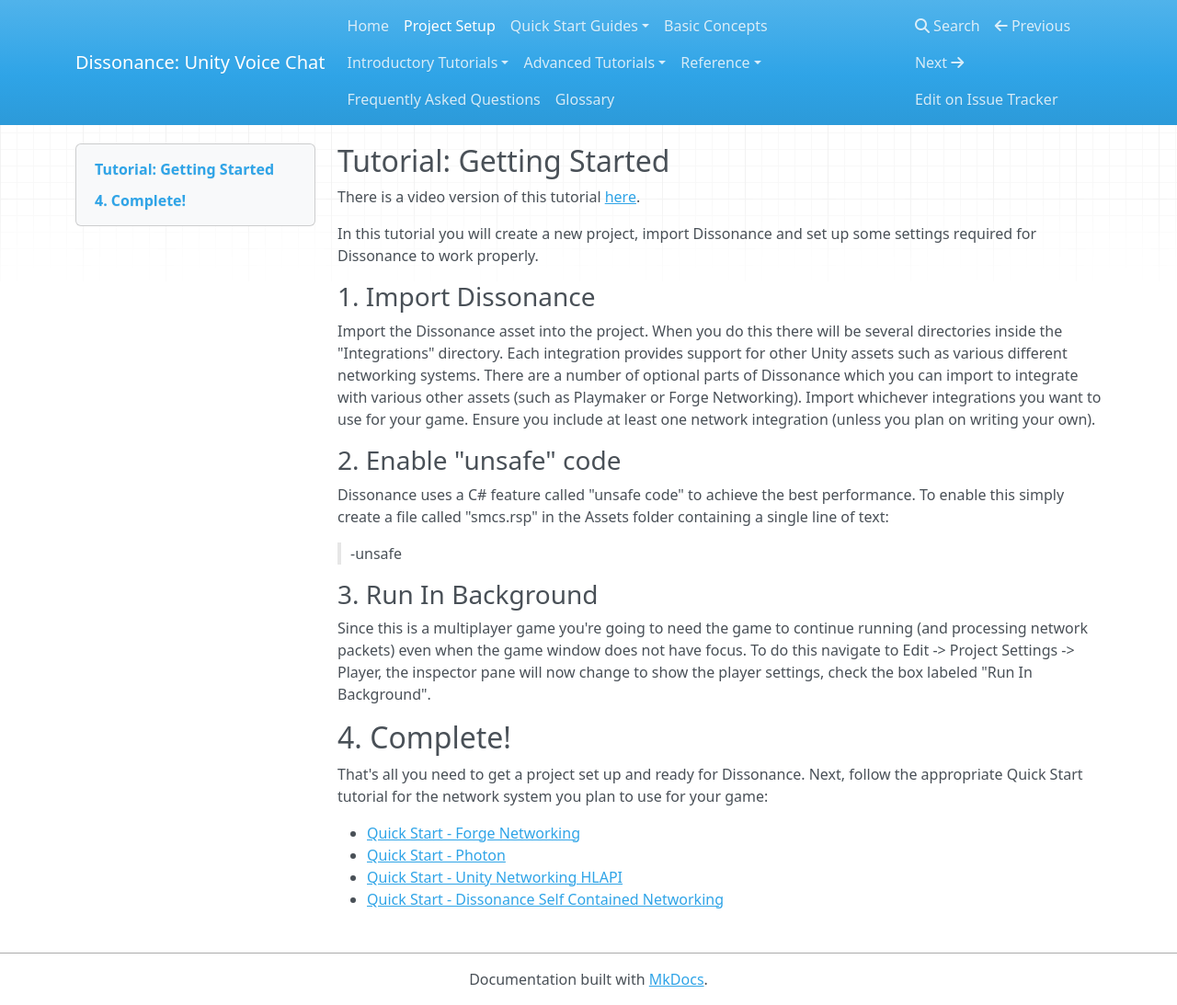
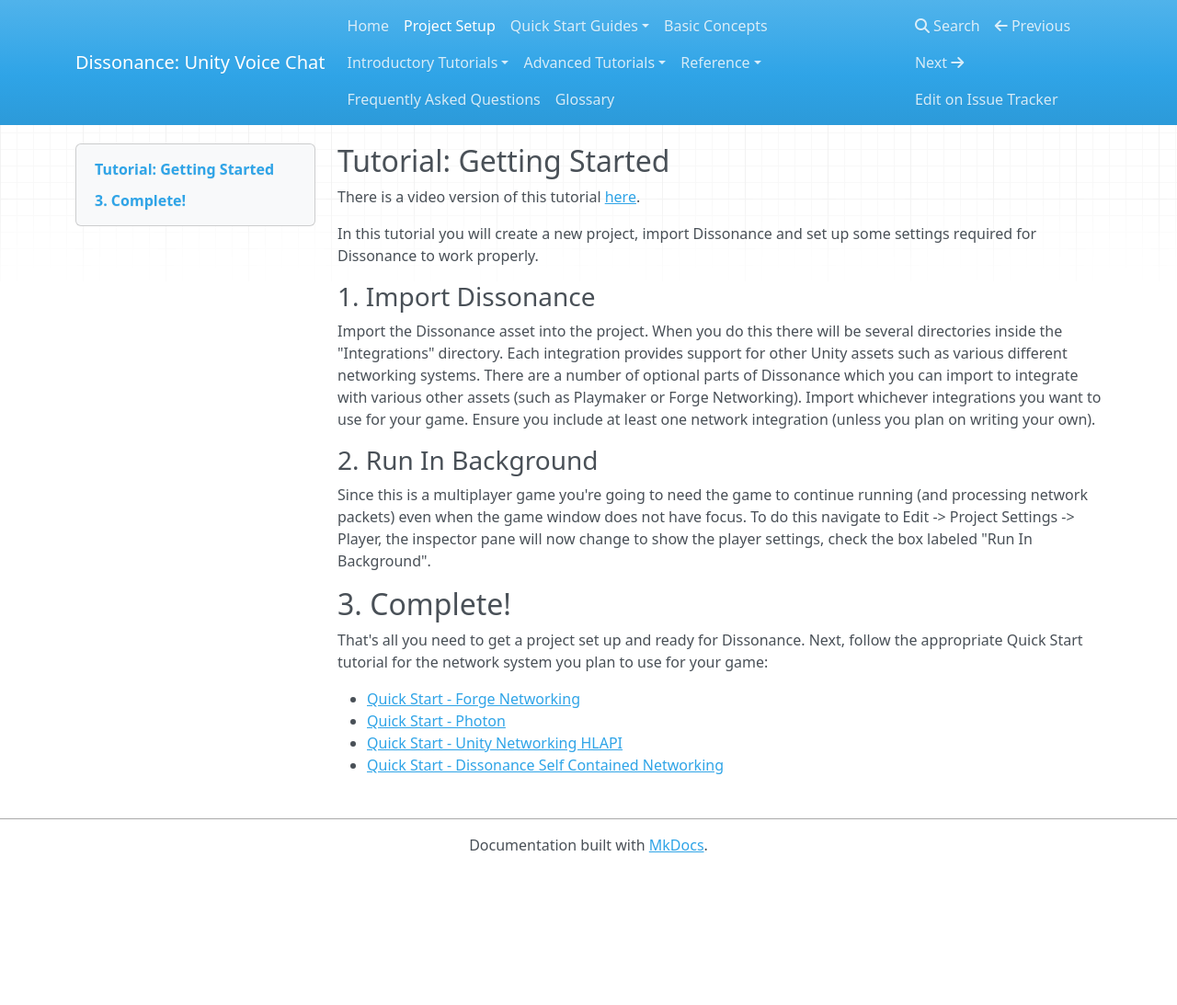
Before and after one commit to Placeholder-Software/Dissonance, an MkDocs documentation site: the page built from docs/Basics/Getting Started.md, in a window 1280 px wide and 1093 px high. Shown: the whole window at 92% size. Built offline with MkDocs 1.6.1, drawn with Linux system fonts in a browser that asks for light colours; nearby versions of some CDN libraries; old or Windows-style settings are respelled for this version of MkDocs.

Commit message:
Removed instructions to enable unsafe code from guide
Signed-off-by: Martin Evans <martindevans@gmail.com>

```diff
--- a/docs/Basics/Getting Started.md
+++ b/docs/Basics/Getting Started.md
@@ -8,17 +8,11 @@
 
 Import the Dissonance asset into the project. When you do this there will be several directories inside the "Integrations" directory. Each integration provides support for other Unity assets such as various different networking systems. There are a number of optional parts of Dissonance which you can import to integrate with various other assets (such as Playmaker or Forge Networking). Import whichever integrations you want to use for your game. Ensure you include at least one network integration (unless you plan on writing your own).
 
-### 2. Enable "unsafe" code
-
-Dissonance uses a C# feature called "unsafe code" to achieve the best performance. To enable this simply create a file called "smcs.rsp" in the Assets folder containing a single line of text:
-
-> -unsafe
-
-### 3. Run In Background
+### 2. Run In Background
 
 Since this is a multiplayer game you're going to need the game to continue running (and processing network packets) even when the game window does not have focus. To do this navigate to Edit -> Project Settings -> Player, the inspector pane will now change to show the player settings, check the box labeled "Run In Background".
 
-## 4. Complete!
+## 3. Complete!
 
 That's all you need to get a project set up and ready for Dissonance. Next, follow the appropriate Quick Start tutorial for the network system you plan to use for your game:
 
```
